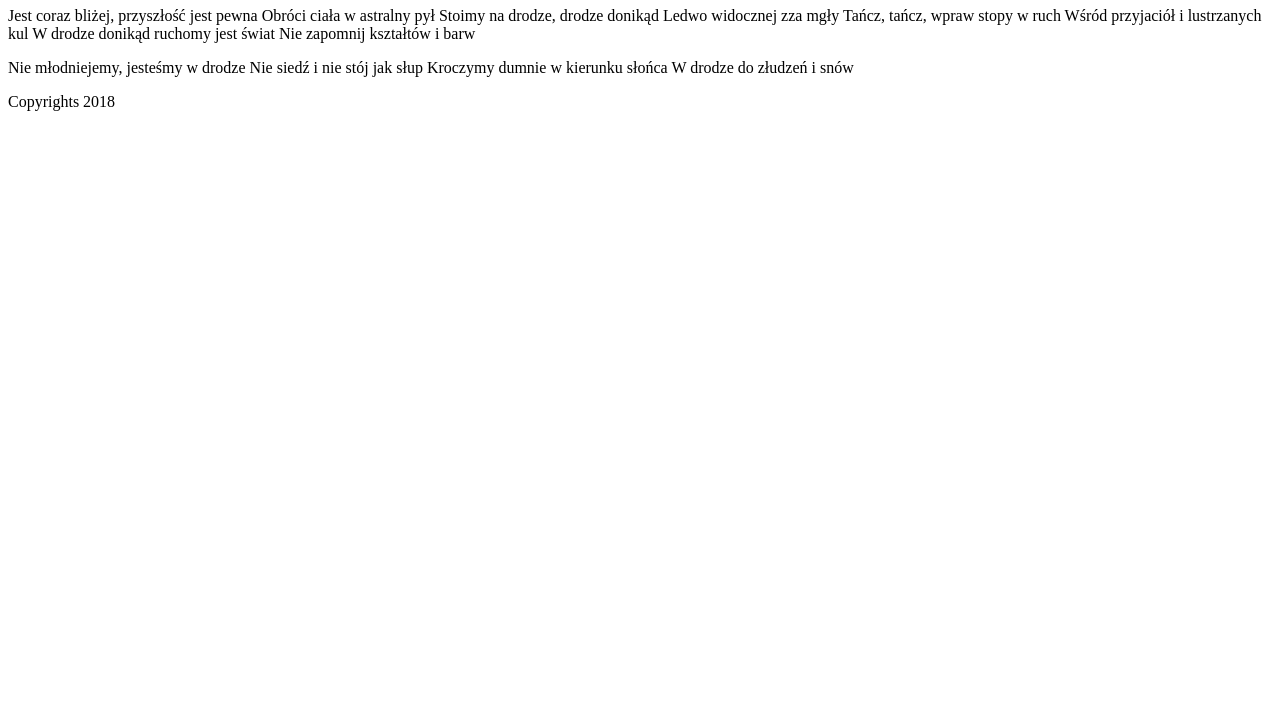
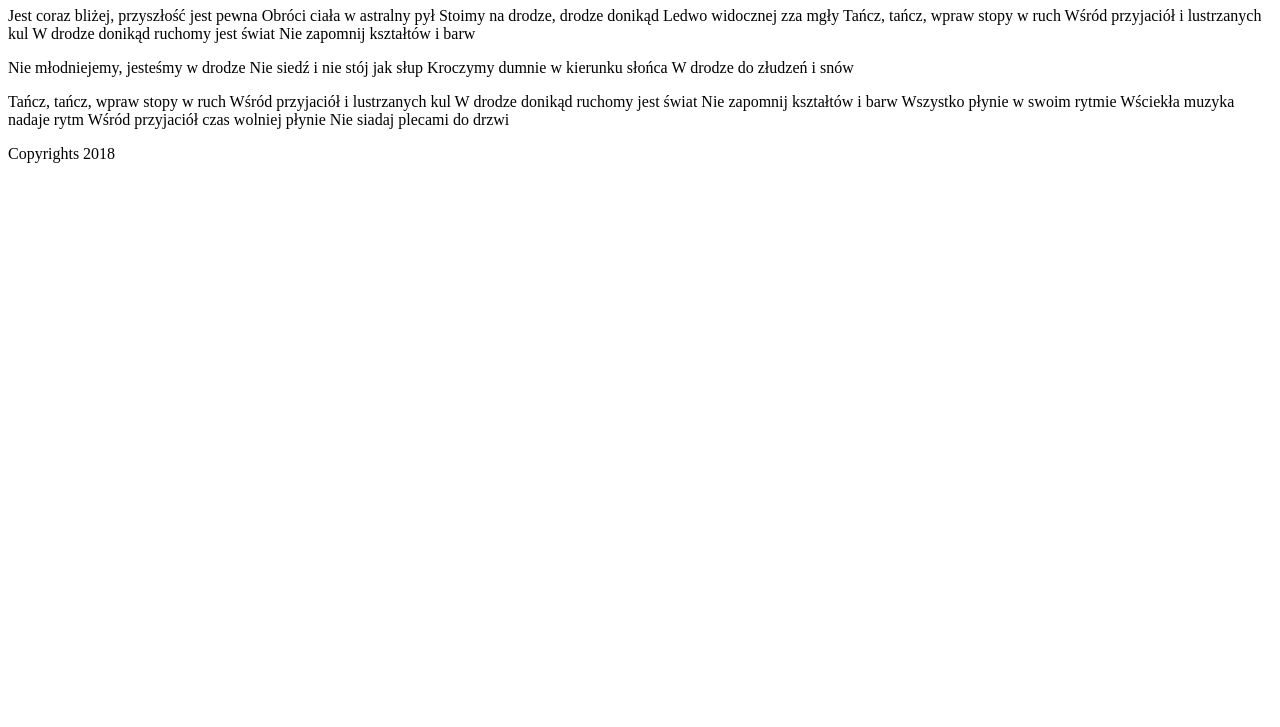
Before and after one commit to ewajan13/learning-git-2, a plain HTML site: page index.html in a window 1280 px wide. Shown: the part 73-800 px from the top of the page. Drawn offline with nearby package versions, Linux system fonts and the light colour scheme; files that its build step writes are made by us from their sources.

Commit message:
Add 3rd part

```diff
--- a/index.html
+++ b/index.html
@@ -27,6 +27,17 @@
             Kroczymy dumnie w kierunku słońca
             W drodze do złudzeń i snów
         </p>
+        <p>
+            Tańcz, tańcz, wpraw stopy w ruch
+            Wśród przyjaciół i lustrzanych kul
+            W drodze donikąd ruchomy jest świat
+            Nie zapomnij kształtów i barw
+
+            Wszystko płynie w swoim rytmie
+            Wściekła muzyka nadaje rytm
+            Wśród przyjaciół czas wolniej płynie
+            Nie siadaj plecami do drzwi
+        </p>
     </header>
     <section class="footer">Copyrights 2018
     </section>
```
Lines whose indentation alone changed are shown as unchanged.
